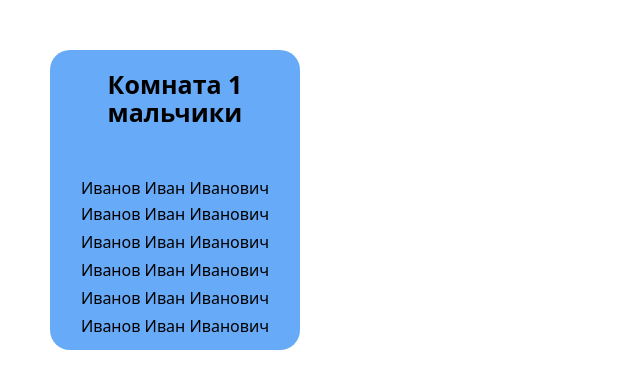
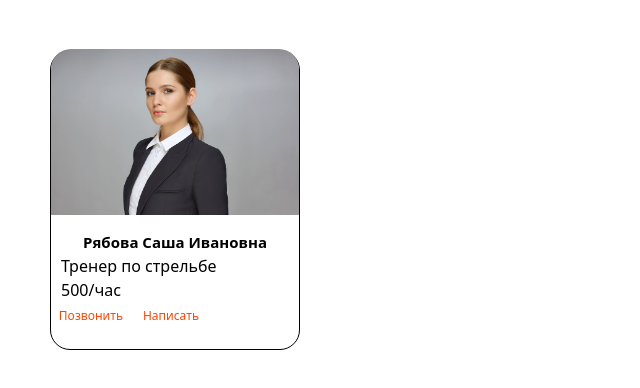
Before and after one commit to engione/my_facets_app, a React (Vite) app: page / in a window 1280 px wide. Shown: the top 388 px of the page, without its empty margins (0-640 px from the left). Built offline with nearby package versions, Linux system fonts and the light colour scheme.

Commit message:
фото с карточкой

```diff
--- a/src/App.tsx
+++ b/src/App.tsx
@@ -1,11 +1,11 @@
 
-import { Komnata } from "./components/Komnata/komnata";
+import { Lisst } from "./components/Lisst/Lisst";
 
 
 export function App() {
   return (
     <>
-      <Komnata />
+      <Lisst/>
         {/*<MainPage />*/}
         {/* <AuthForm /> */}
 
--- a/src/components/Komnata/Komnata.scss
+++ b/src/components/Komnata/Komnata.scss
@@ -13,7 +13,7 @@
     justify-content: center;
     align-items: center;
     padding-top: 20px;
-    font-size: 25px;
+    font-size: 15px;
     line-height: 28px;
 
 }
--- /dev/null
+++ b/src/components/Lisst/Lisst.scss
@@ -0,0 +1,49 @@
+.frame{
+    width: 250px;
+    height: 300px;
+    margin-left: 50px;
+    border-radius: 20px;
+    margin-top: 50px;
+    display:inline-block;
+    border:1px solid rgb(0, 0, 0);
+    position:relative;
+
+}
+.frame > img{
+    max-width:100%;
+    max-height:100%;
+    width:auto;
+    height:auto;
+    position:absolute;
+    top: -136px; ;
+    bottom:0;
+    left:0;
+    right:0;
+    margin:auto;
+    border-top-left-radius: 20px;
+    border-top-right-radius: 20px;
+}
+.FIO
+{
+    display: flex;
+    justify-content: center;
+    align-items: center;
+    padding-top: 180px;
+    font-size: 15px;
+
+}
+.text
+{
+    display: flex;
+    padding-left: 10px;
+}
+.text_bt
+{
+    background-color: white;
+    border: none;
+    width: 80px;
+    font-size: 12px;
+    padding: 5px 0;
+    cursor:pointer;
+    color: orangered;
+}
--- /dev/null
+++ b/src/components/Lisst/Lisst.tsx
@@ -0,0 +1,21 @@
+import "./Lisst.scss";
+
+export const Lisst = () => {
+  return (
+
+
+
+
+    <div className='frame' >
+          <b className="FIO">Рябова Саша Ивановна</b>
+           <p className="text">Тренер по стрельбе</p>
+           <p className="text">500/час</p>
+           <button className="text_bt"> Позвонить </button>
+           <button className="text_bt"> Написать </button>
+
+        <img src = "/src/components/Lisst/in.jpg" ></img>
+
+    </div>
+
+  );
+};
```
Also changed, not shown: src/components/Lisst/in.jpg (added).
